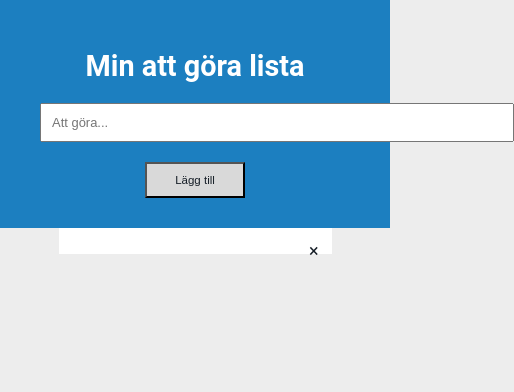
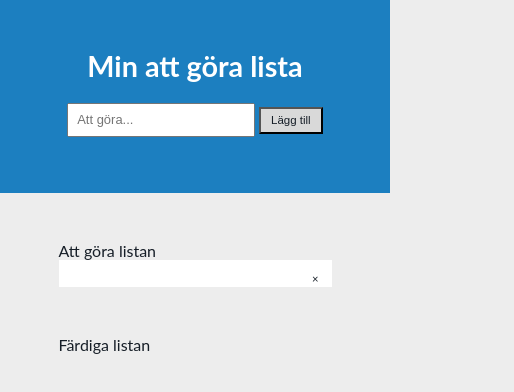
Before and after one commit to nicfue/todolist, a plain HTML site: page index.html in a window 390 px wide. Both pictures are taken after a click on the button "Lägg till". Shown: the whole page, 514 px wide, since content can reach past the window. Drawn offline with Linux system fonts and the light colour scheme.

Commit message:
uppdaterat

```diff
--- a/index.html
+++ b/index.html
@@ -12,10 +12,11 @@
   <button onclick="addTodo()" class="addButton">Lägg till </button>
 </div>
 
-<ul id="myList" class="list"></ul>
+<ul id="myList" class="list">Att göra listan</ul>
+<ul id="myList2" class="list">Färdiga listan</ul>
+
 
  <script type="text/javascript" src="script.js"></script>
 </body>
 
-
 </html>
--- a/main.css
+++ b/main.css
@@ -1,7 +1,7 @@
 body {
      margin: 0 0 0 0;
     background: #EDEDED;
-    font-family: roboto;
+    font-family: lato;
 }
 
 ul {
@@ -14,11 +14,10 @@ ul {
 
 ul li {
     position: relative;
-    padding: 13px 9px 13px 45px;
+    padding: 13px 0 14px 15px;
     background: #fff;
-    font-size: 18px;
+    font-size: 0.7em;
     transition: 0.2s;
-
 }
 
 ul li:hover {
@@ -26,9 +25,11 @@ ul li:hover {
 }
 
 .list {
+    margin-top: 3em;
     color: #161e27;
+    font-size: 1.6em;
+ }
 
- }
 
 .remove {
     position: absolute;
@@ -51,22 +52,22 @@ ul li:hover {
 }
 
 input {
-    margin-bottom: 20px;
-    width: 450px;
-    padding: 10px;
+    margin-bottom: 2em;
+    width: 30em;
+    padding: 0.6em;
     float: center;
-    font-size: 16px;
+    font-size: 1em;
     color: #161e27;
 }
 
 .addButton {
-    padding: 10px;
-    width: 100px;
+    padding: 0.5em;
+    width: 5.5em;
     background: #d9d9d9;
     color: #161e27;
     float: center;
     text-align: center;
-    font-size: 16px;
+    font-size: 1em;
     transition: 0.3s;
 }
 
@@ -76,9 +77,19 @@ input {
 
 
 
+
 @media screen and (max-width: 480px){
 .header {
   font-size:0.9em!important;
+}
+
+input {
+    margin-bottom: 2em;
+    width: 13em;
+    padding: 0.6em;
+    float: center;
+    font-size: 1em;
+    color: #161e27;
 }
 
 .addButton {
@@ -88,4 +99,7 @@ input {
 #todoInput {
     font-size:0.9em!important;
 }
+.list {
+    font-size:1em!important;
 }
+}
--- a/script.js
+++ b/script.js
@@ -1,34 +1,44 @@
+//skapa två listor
+ var myList = document.getElementById('myList');
+ var myList2 = document.getElementById('myList2');
 //skapa ett inmatningsfält för att lägga till sysslor
 function addTodo() {
 var stuff = document.getElementById('todoInput').value;
  var text = document.createTextNode(stuff);
  var newStuff = document.createElement('li');
+ newStuff.className = "listItems";
  newStuff.appendChild(text);
-document.getElementById('myList').appendChild(newStuff);
+ myList.appendChild(newStuff);
 
 //skapa en "ta bort knapp" på listan
-var update = document.createElement("update");
+var update = document.createElement("div");
   var removeButton = document.createTextNode("\u00D7");
   update.className = "remove";
   update.appendChild(removeButton);
   newStuff.appendChild(update);
-
-
-//tar bort en syssla när man trycker på knappen
-removeButton = document.getElementsByClassName("remove");
-var i;
-for (i = 0; i < removeButton.length; i++) {
-    removeButton[i].onclick = function() {
-    var div = this.parentElement;
-    };
 }
 
-  for (i = 0; i < removeButton.length; i++) {
-    removeButton[i].onclick = function() {
+myList.addEventListener("mouseover", removeToDo);
+ //tar bort en syssla från första listan
+function removeToDo() {
+var remove = document.getElementsByClassName("remove");
+var i;
+  for (i = 0; i < remove.length; i++) {
+    remove[i].onclick = function() {
       var div = this.parentElement;
-      div.style.display = "none";
+      myList2.appendChild(div);
     };
   }
+}
 
-  stuff.insertBefore(newStuff, childhood[0]);
+myList2.addEventListener("mouseover", doneList);
+function doneList() {
+var remove = document.getElementsByClassName("remove");
+var i;
+  for (i = 0; i < remove.length; i++) {
+    remove[i].onclick = function() {
+      var div = this.parentElement;
+      myList2.removeChild(div);
+    };
+  }
 }
```
